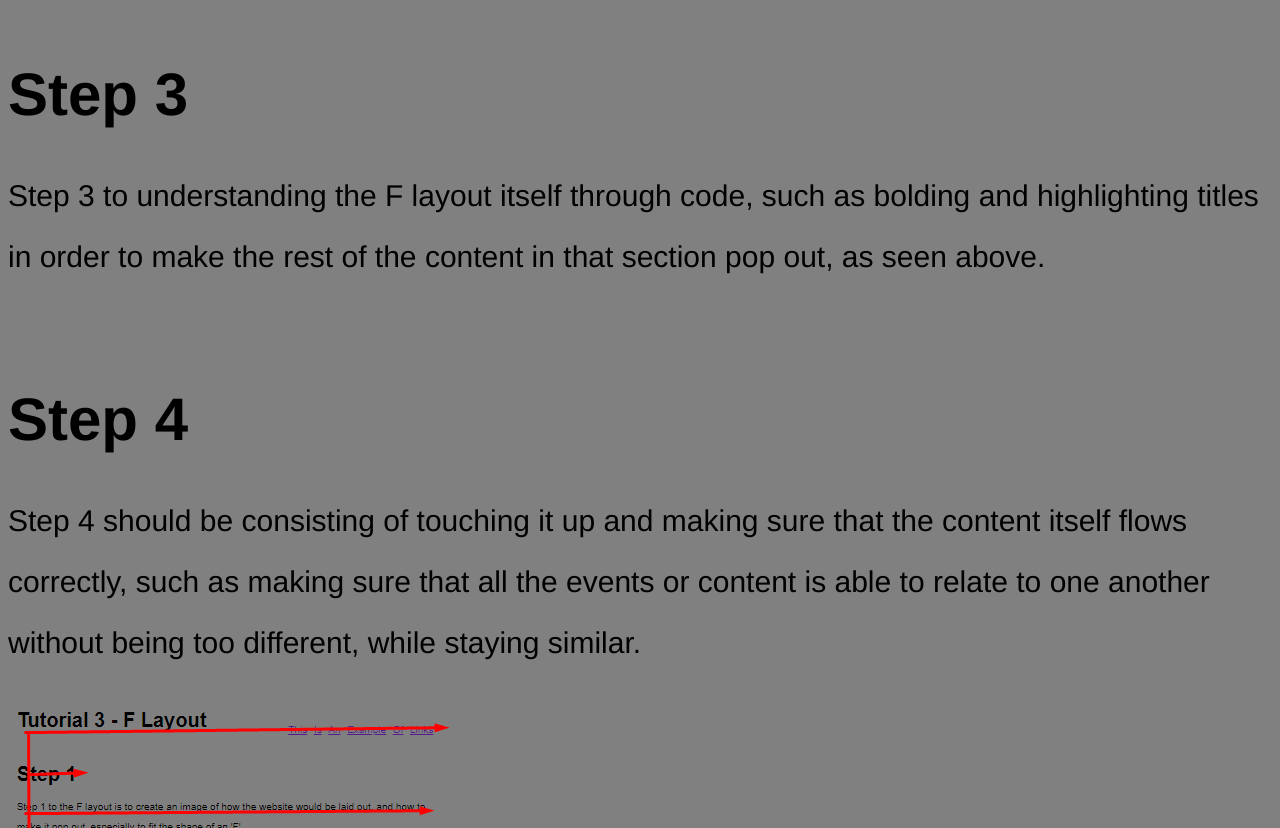
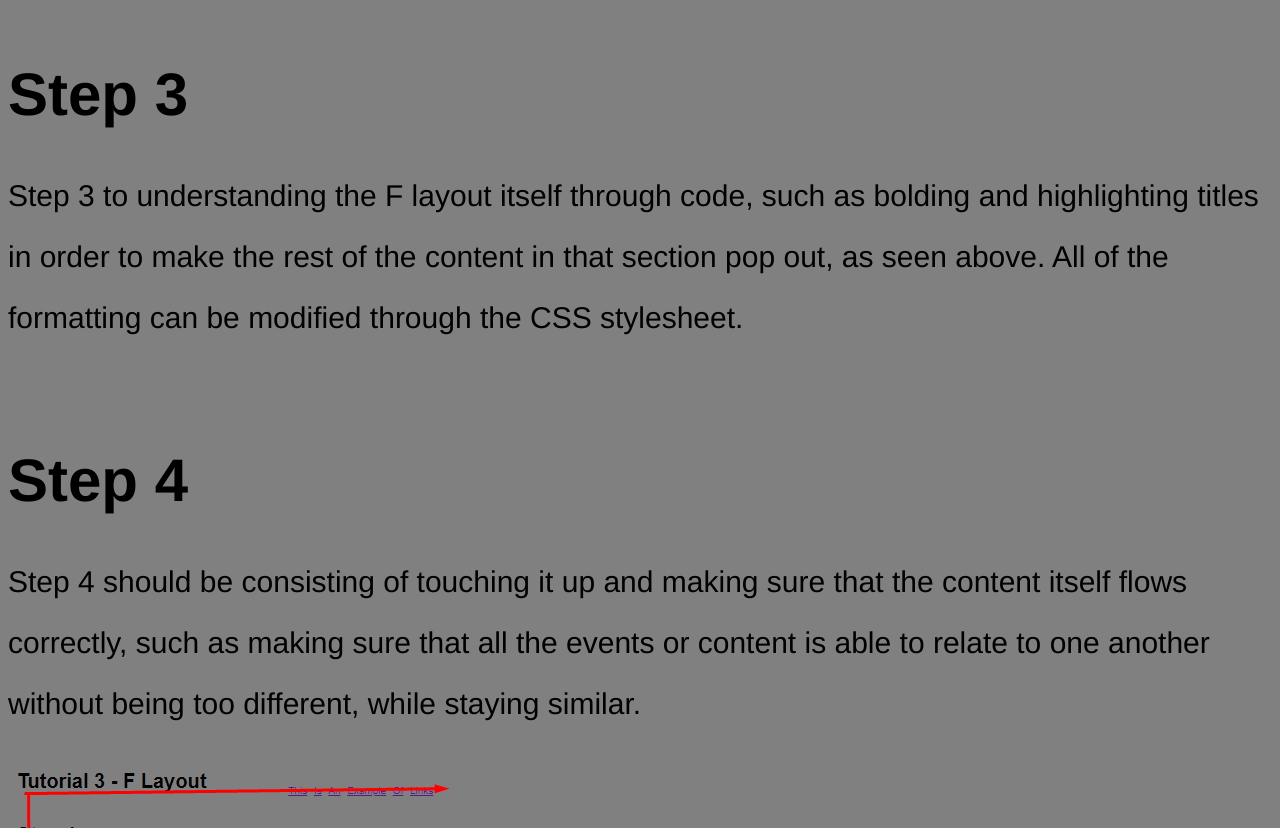
Before and after one commit to Takosheen/IS117Project1, a website: page IS117 Project 1/dist/tutorial3.html in a window 1280 px wide. Shown: the part 1572-2400 px from the top of the page. Drawn offline with Linux system fonts and the light colour scheme.

Commit message:
Feature: Added terms to the bottom of the tutorial to better explain terms used within the tutorial steps.

```diff
--- a/IS117 Project 1/dist/tutorial3.html
+++ b/IS117 Project 1/dist/tutorial3.html
@@ -42,7 +42,8 @@
         <h1><br>Step 3</h1>
         <p>
             Step 3 to understanding the F layout itself through code, such as bolding and highlighting titles in order
-            to make the rest of the content in that section pop out, as seen above.
+            to make the rest of the content in that section pop out, as seen above. All of the formatting can be modified
+          through the CSS stylesheet.
         </p>
         <h1><br>Step 4</h1>
         <p>
@@ -55,6 +56,8 @@
       </div>
       <h1><br>Terms, elements, or commands that were mentioned in this tutorial:</h1>
       <p>"< p>, < /p>": This is what is used to denote a new paragraph, or line.</p>
+      <p>CSS Stylesheet: A file specifically used to format web pages, allowing for consistent patterning throughout
+      different webpages.</p>
     </main>
 </div>
 </body>
```
